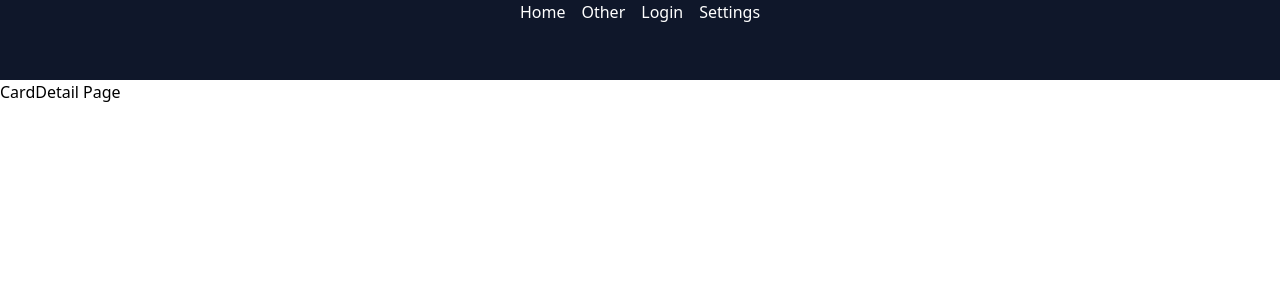
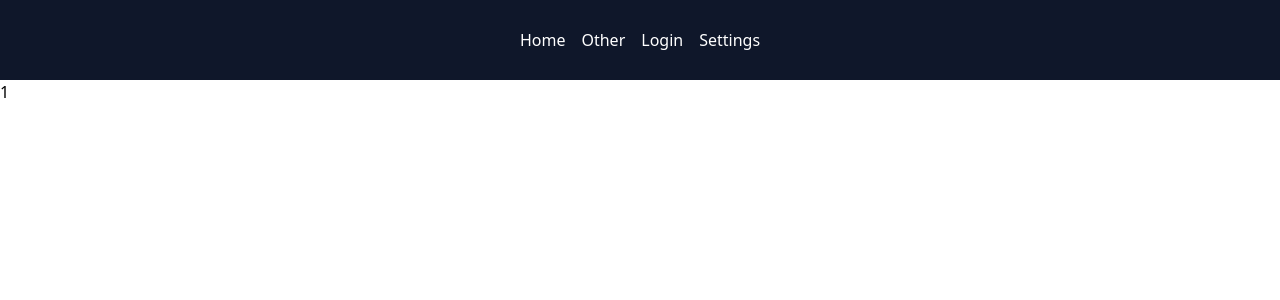
Before and after one commit to vgarza0030/homework5, a Vue app: page /employees/1 in a window 1280 px wide. Shown: the top 300 px of the page. Built offline with nearby package versions, Linux system fonts and the light colour scheme.

Commit message:
link for Card Detail Page

```diff
--- a/src/components/MainCardSingle.vue
+++ b/src/components/MainCardSingle.vue
@@ -10,6 +10,7 @@
 
 
 <template>
+    <RouterLink :TO="{NAME: 'CardDetail', params: {id: username}}">
         <div class="border border-gray-500 rounded-1g shadow border-gray-400 h-full">
             <img class="object-fill h-480 w-960 rounded-t-lg" v-bind:src="faker.images.urlLoremFlickr({category: 'cats', height: 480, width: 960})" />
             <div class="p-4">
@@ -18,7 +19,7 @@
                 <p class="mb-3 font-normal text-gray-800">{{ bio }}</p>
             </div>
 
-
         </div>
+    </RouterLink>
 
 </template>
--- a/src/components/NavMenu.vue
+++ b/src/components/NavMenu.vue
@@ -1,5 +1,5 @@
 <template>
-  <nav class="bg-slate-900 h-20 text-white">
+  <nav class="bg-slate-900 h-20 items-center text-white">
     <RouterLink :to="{name: 'Home'}">Home</RouterLink>
     <RouterLink :to="{name: 'Other'}">Other</RouterLink>
     <RouterLink :to="{name: 'LoginPage'}">Login</RouterLink>
--- a/src/views/CardDetail.vue
+++ b/src/views/CardDetail.vue
@@ -1,10 +1,9 @@
 <script setup>
-
+import { useRoute } from 'vue-router'
+const route = useRoute()
 
 </script>
 
 <template>
-    CardDetail Page
-
-
+    {{ route.params.id }}
 </template>
```
Lines whose indentation alone changed are shown as unchanged.
